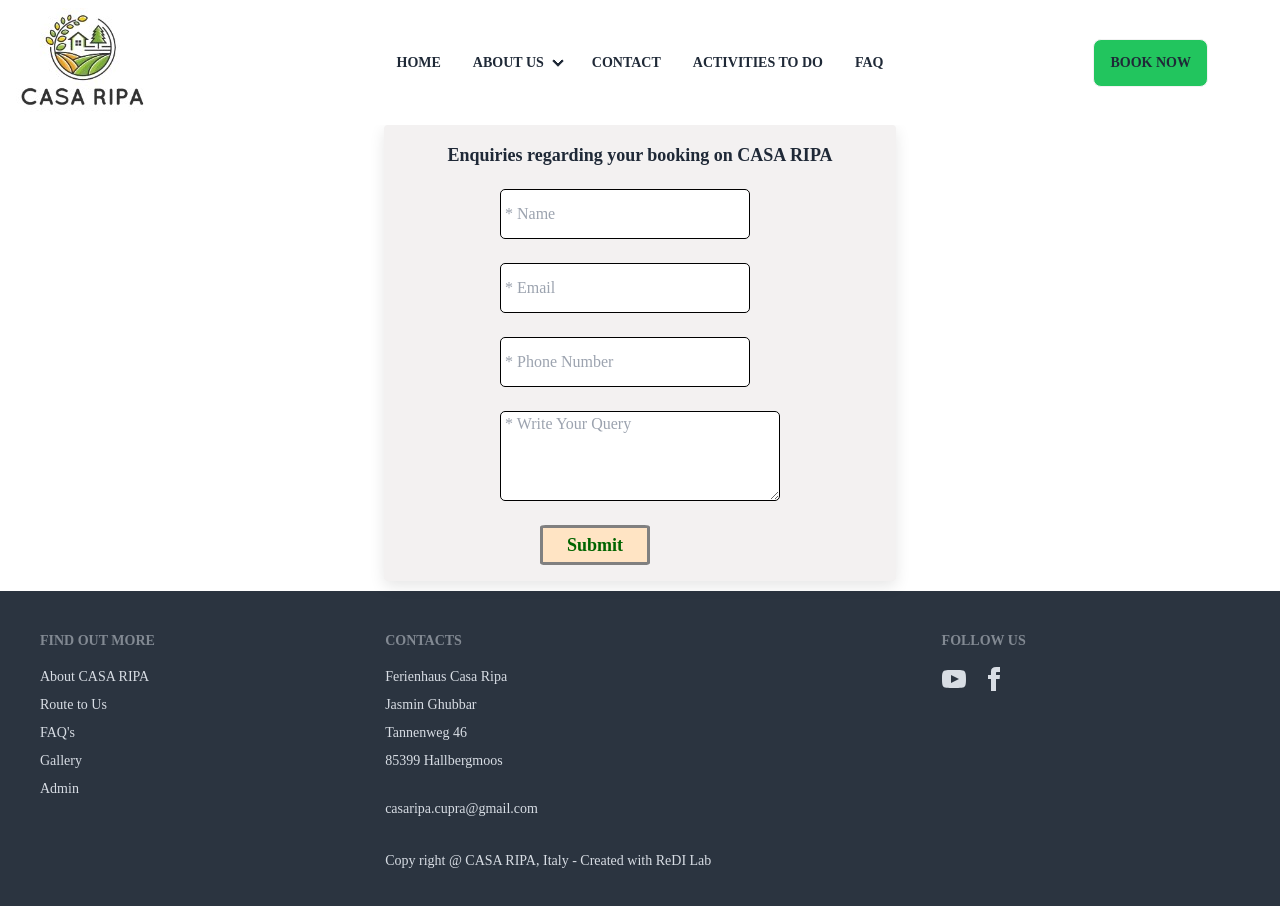
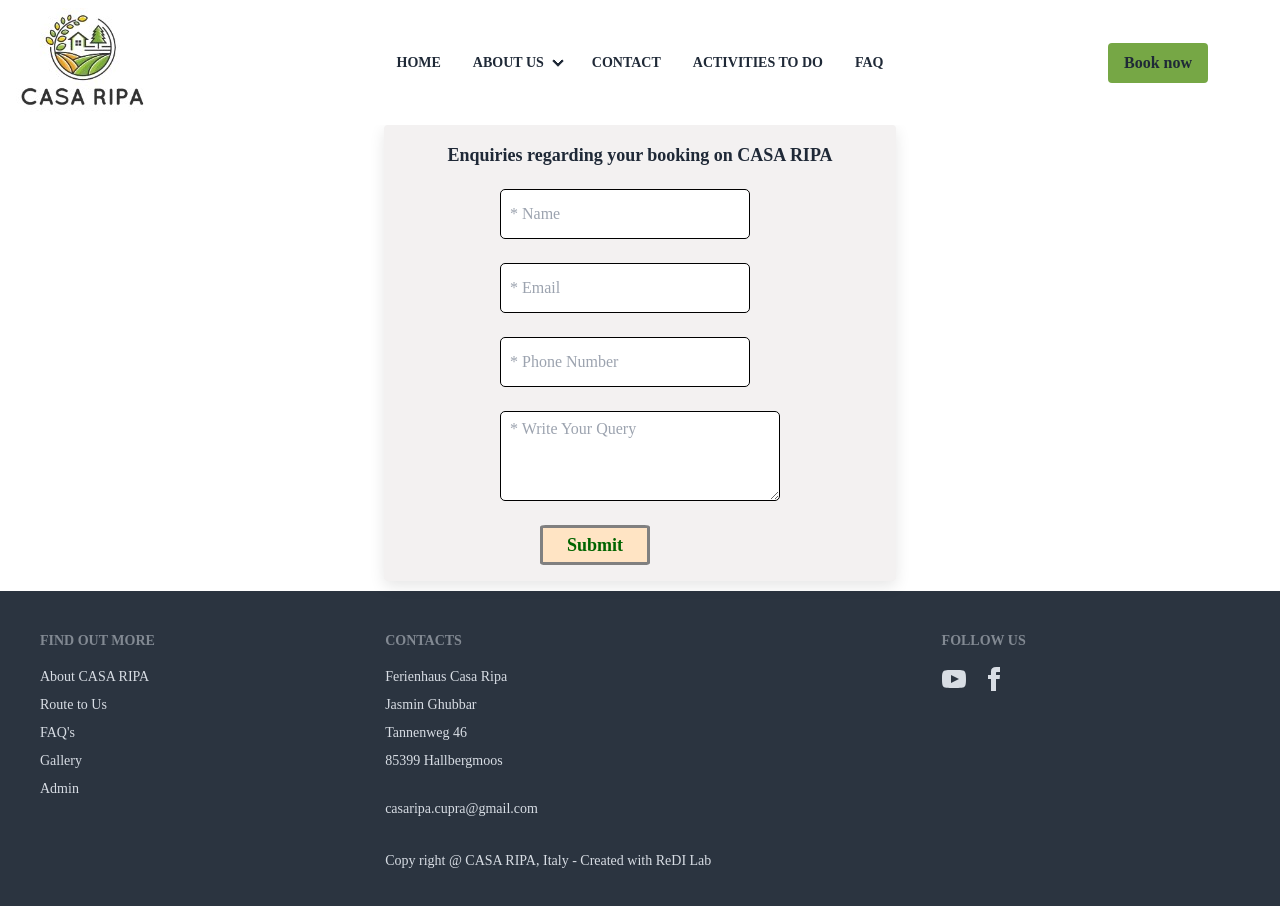
Before and after one commit to SinthiyaBalan/CASA_RIPA_HouseRentingApp, a React (Vite) app: page /Contact in a window 1280 px wide. Shown: the top 906 px of the page. Built offline with nearby package versions, Linux system fonts and the light colour scheme; some icons are missing; a web font is replaced by a local one.

Commit message:
Added contact email function

```diff
--- a/src/components/Contact.css
+++ b/src/components/Contact.css
@@ -27,13 +27,14 @@
     width: 250px;
     border: 1px solid black ;
     border-radius: 5px;
+    padding: 5px;
 }
 .message{
     height: 90px;
     width: 280px;
     border: 1px solid black;
     border-radius: 5px;
-
+    padding: 5px;
 }
 .send-btn{
     margin-top: 5px;
--- a/src/components/Contact.jsx
+++ b/src/components/Contact.jsx
@@ -1,25 +1,38 @@
-import React from 'react'
-import './Contact.css'
+import React, { useRef } from 'react';
 import emailjs from '@emailjs/browser';
+import './Contact.css';
 
 
 function Contact() {
 
-  const sentEmail = (e) =>{
+  const form = useRef();
+  const sendEmail = (e) => {
     e.preventDefault();
-    emailjs.sendForm()
 
-  };
+    emailjs.sendForm(
+      'service_3aqzjic',
+      'template_v3wqmyc',
+      form.current,
+      'nHlSdNaHTrzGYLWC0')
+      .then((result) => {
+          console.log(result.text);
+          form.current.reset();
+      }, (error) => {
+          console.log(error.text);
+      }
+
+      );
+    };
   return (
     <div className='contact-wrapper'>
     <div className='contact-container'>
       <h2 className='mt-0 mb-5 text-lg font-bold'>Enquiries regarding your booking on CASA RIPA</h2>
-      <form className="form-wrapper" onSubmit={sentEmail}  >
-      <input type="text" className='name'  name="name" placeholder=' * Name'/><br />
-      <input type="email" className='name' name="email"  placeholder=' * Email' /><br />
-      <input type="number" className='name' name="number" placeholder=' * Phone Number' /><br />
-     <textarea className='message' name="query" placeholder=' * Write Your Query' rows={4}/><br />
-     <button type='submit' className='mt-0 text-lg font-bold send-btn'>Submit</button>
+      <form className="form-wrapper" ref={form} onSubmit={sendEmail}  >
+      <input type="text" className='name'  name="user_name" placeholder=' * Name'/><br />
+      <input type="email" className='name' name="user_email"  placeholder=' * Email' /><br />
+      <input type="number" className='name' name="user_phone_number" placeholder=' * Phone Number' /><br />
+     <textarea className='message' name="message" placeholder=' * Write Your Query' rows={4}/><br />
+     <button type='submit' value="Send" className='mt-0 text-lg font-bold send-btn'>Submit</button>
       </form>
       </div>
 
--- a/src/components/Home.jsx
+++ b/src/components/Home.jsx
@@ -47,16 +47,19 @@ function Home() {
         autoPlay={false}
         interval={5000}
         showThumbs={false}
-        style={{ height: "300px" }}
+        // style={{ height: "200px" }}
       >
         <div className="min-h-full">
-          <img src={`https://ik.imagekit.io/Casaripadummy/Outside&Header%20Homepage/P5160010%20bijgesneden.jpeg?updatedAt=1695976723107`} alt="Image 1" style={{ height: "100%",width :"95%" } } />
+          <img src={`https://ik.imagekit.io/Casaripadummy/Outside&Header%20Homepage/IMG_1663.jpeg?updatedAt=1695976723920`} alt="Image 1" style={{ height: "100%",width :"95%" } } />
         </div>
         <div className="min-h-full">
           <img src={`https://ik.imagekit.io/Casaripadummy/Outside&Header%20Homepage/IMG_7529.jpeg?updatedAt=1695976723184`} alt="Image 2" style={{ height: "100%",width :"95%" }} />
         </div>
         <div className="min-h-full">
-          <img src={`https://ik.imagekit.io/Casaripadummy/Outside&Header%20Homepage/IMG_7364.jpeg?updatedAt=1695976723095`} alt="Image 3" style={{ height: "100%",width :"95%"}} />
+          <img src={`https://ik.imagekit.io/Casaripadummy/Pool/IMG_8176.jpeg?updatedAt=1700848180088`} alt="Image 3" style={{ height: "100%",width :"95%"}} />
+        </div>
+        <div className="min-h-full">
+          <img src={`https://ik.imagekit.io/Casaripadummy/Outside&Header%20Homepage/2013-05-20-09.36.jpeg?updatedAt=1695976723039`} alt="Image 3" style={{ height: "100%",width :"95%"}} />
         </div>
         {/* Add more images as needed */}
       </Carousel>
--- a/src/components/Nav.jsx
+++ b/src/components/Nav.jsx
@@ -88,7 +88,7 @@ function Nav() {
         </ul>
       </div>
       <div className="navbar-end gap-4">
-        <a className="btn bg-green-500 hover:bg-green-600">Book now</a>
+        <a style={{ backgroundColor: "#76a745"}}className="hover:bg-blue-700 font-bold  py-2 px-4 rounded ">Book now</a>
         <div className="h-8 w-8 m-2">
           <CIcon icon={icon.cilTranslate} size="sm" />
           {/* <ul className="menu menu-horizontal px-1">
```
